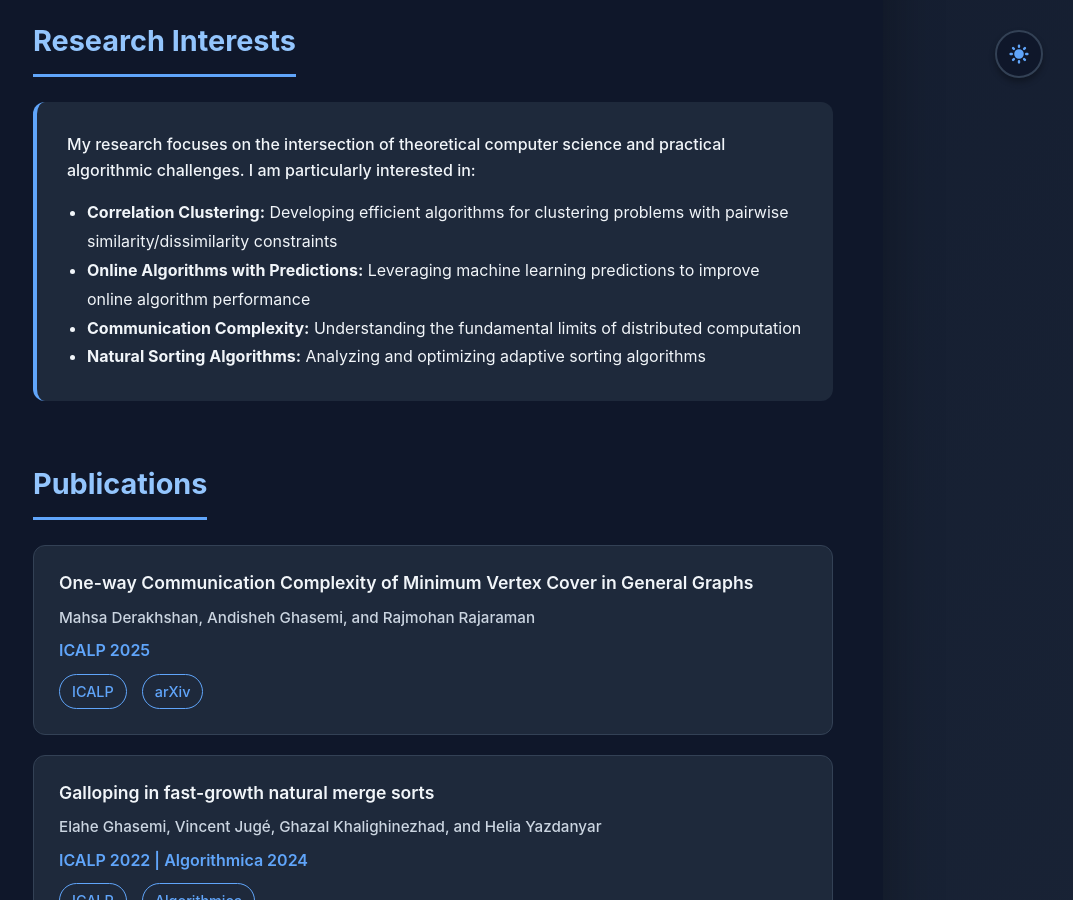
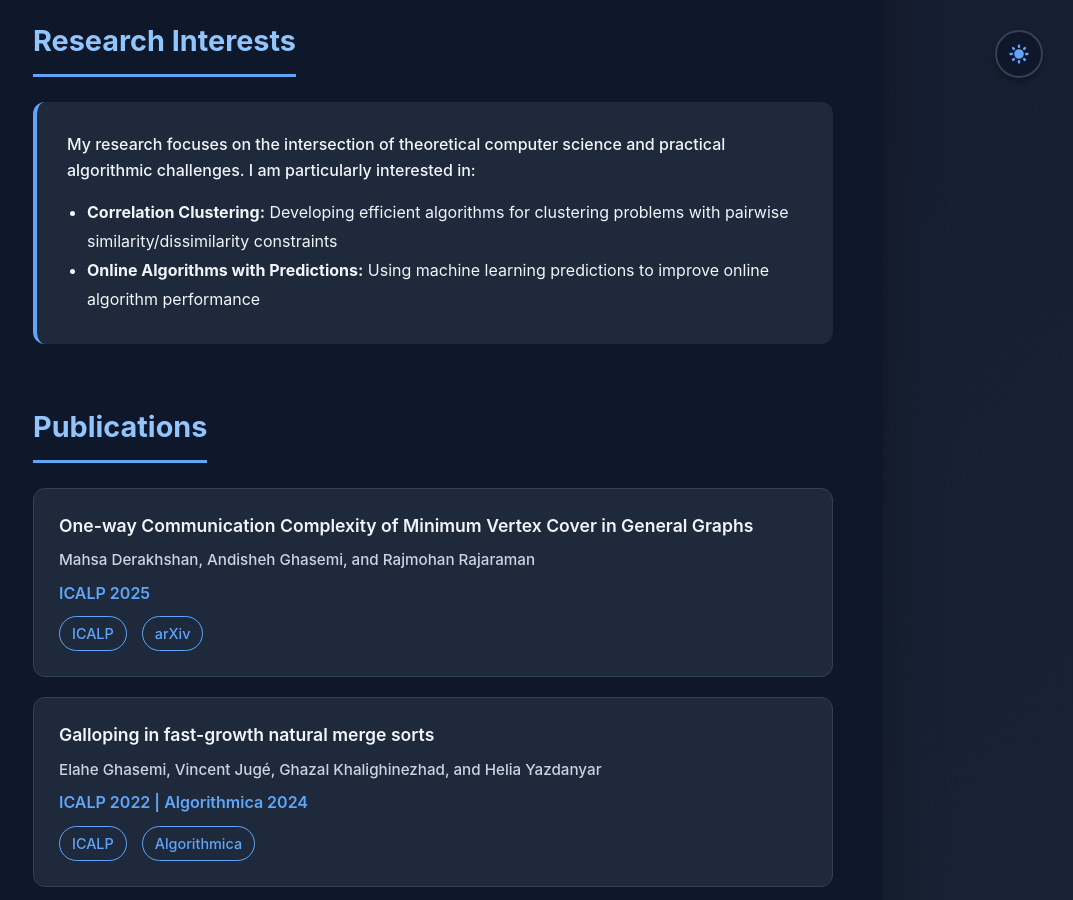
Before and after one commit to andisheGhs/andisheGhs.github.io, a Jekyll site: the page index.html, which Jekyll copies as it is, in a window 1280 px wide and 900 px high, scrolled down 1237 px. Shown: the whole window, without its empty margins (207-1280 px from the left). Built offline with Jekyll 4.4.1, drawn with Linux system fonts in a browser that asks for light colours.

Commit message:
Update description of online algorithms section

```diff
--- a/index.html
+++ b/index.html
@@ -799,9 +799,9 @@
                     <p>My research focuses on the intersection of theoretical computer science and practical algorithmic challenges. I am particularly interested in:</p>
                     <ul style="margin-left: 20px; margin-top: 15px; line-height: 1.8;">
                         <li><strong>Correlation Clustering:</strong> Developing efficient algorithms for clustering problems with pairwise similarity/dissimilarity constraints</li>
-                        <li><strong>Online Algorithms with Predictions:</strong> Leveraging machine learning predictions to improve online algorithm performance</li>
-                        <li><strong>Communication Complexity:</strong> Understanding the fundamental limits of distributed computation</li>
-                        <li><strong>Natural Sorting Algorithms:</strong> Analyzing and optimizing adaptive sorting algorithms</li>
+                        <li><strong>Online Algorithms with Predictions:</strong> Using machine learning predictions to improve online algorithm performance</li>
+
+
                     </ul>
                 </div>
             </section>
```
